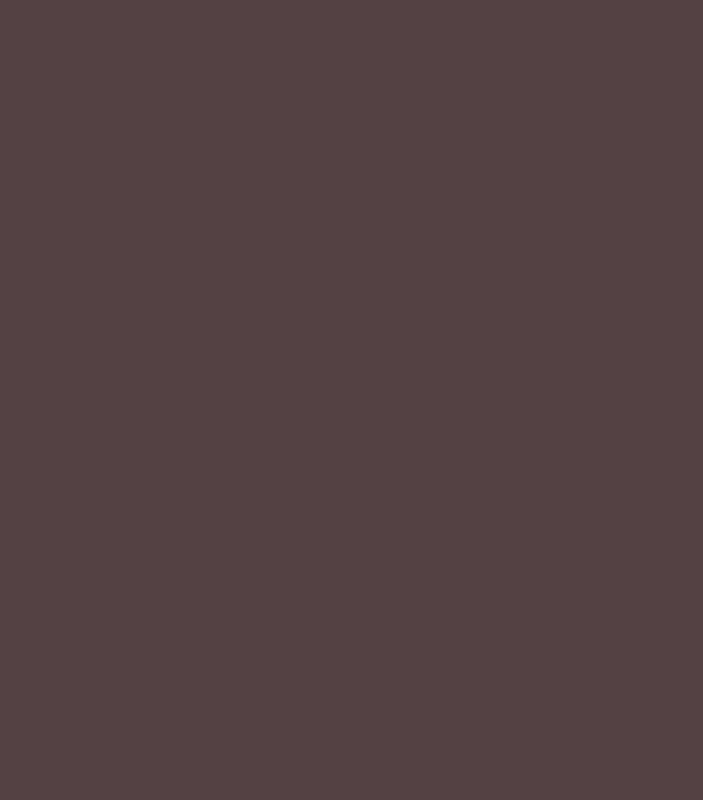
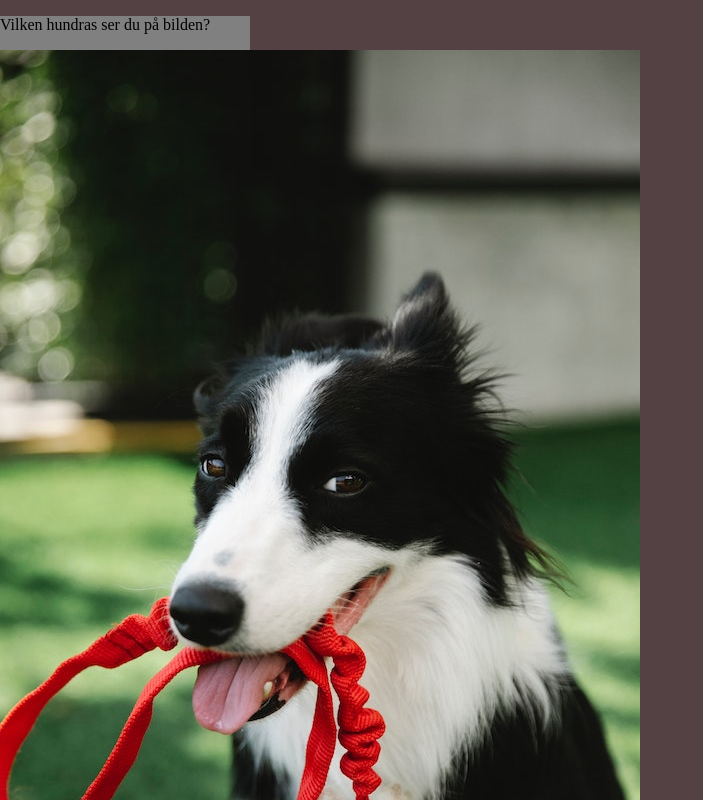
Before and after one commit to Sofilus/Git-inla-mning, a website built with Vite: page index.html in a window 1280 px wide. Both pictures are taken after a click on the button "Starta quizet". Shown: the top 800 px of the page, without its empty margins (0-703 px from the left). Built offline with nearby package versions, Linux system fonts and the light colour scheme.

Commit message:
ts - created html structure for question

```diff
--- a/index.html
+++ b/index.html
@@ -14,7 +14,7 @@
           <button id="startbtn">Starta quizet</button>
         </div>
       </section>
-      <div class="questions"></div>
+      <div class="questions" id="questions"></div>
       <div class="right-or-wrong"></div>
       <div class="result"></div>
     </main>
--- /dev/null
+++ b/src/Style/_questions.scss
@@ -0,0 +1,10 @@
+.questions{
+    width: 300px;
+    height: 500px;
+
+    .question-container{
+        width: 250px;
+        height: 400px;
+        background-color: grey;
+    }
+}
--- a/src/Style/style.scss
+++ b/src/Style/style.scss
@@ -1 +1,2 @@
 @import 'firstpage.scss';
+@import 'questions.scss';
--- a/src/main.ts
+++ b/src/main.ts
@@ -1,4 +1,7 @@
+import { Question } from './models/questions';
 import './Style/style.css'
+
+
 
 const startQuizBtn = document.querySelector('#startbtn') as HTMLButtonElement;
 
@@ -7,4 +10,66 @@ startQuizBtn?.addEventListener('click', hideFirstpage);
 function hideFirstpage () {
   const firstpage = document.querySelector('#firstpage') as HTMLDivElement;
   firstpage.classList.add('display-none');
+
+  createQuestionHtml(questionList[0]);
 };
+
+/*------- Question page ------------*/
+
+let questionList: Question[] = [
+  {
+    question: "Vilken hundras ser du på bilden?",
+    image: '/Images/border-collie.jpg',
+    buttons: ["Dalmatin", "Border colli", "Golden"],
+    rightAnswer: 1
+  }
+];
+
+function createQuestionHtml (question: Question) {
+
+  let container = document.querySelector('#questions') as HTMLDivElement;
+
+  let questionContainer = createQuestionDivContainer();
+  container?.appendChild(questionContainer);
+
+  let questionText = createQuestionPTag(question.question);
+  questionContainer.appendChild(questionText);
+
+  let questionImg = createQuestionImg(question.image);
+  questionContainer.appendChild(questionImg);
+
+  let answerBtns = createAnswerBtns(question.buttons);
+  for(let i = 0; i < 3; i++ )
+  questionContainer.appendChild(answerBtns[i]);
+}
+
+function createQuestionDivContainer () {
+  let questionContainer = document.createElement("div") as HTMLDivElement;
+  questionContainer.classList.add('question-container');
+  console.log(questionContainer);
+  return questionContainer;
+}
+
+function createQuestionPTag (question: string){
+  let questionText = document.createElement("p") as HTMLParagraphElement;
+  questionText.innerHTML= question
+  return questionText;
+}
+
+function createQuestionImg (image: string){
+  let questionImg = document.createElement("img") as HTMLImageElement;
+  questionImg.src = image
+  return questionImg;
+}
+
+function createAnswerBtns (buttons: string[])  {
+  let btnList: HTMLButtonElement[] = []
+  for (let i = 0; i < 3; i++) {
+   let answerBtn = document.createElement("btn") as HTMLButtonElement;
+   answerBtn.id = i.toString()
+   answerBtn.innerHTML = buttons[i]
+   btnList.push(answerBtn)
+
+  }
+  return btnList;
+};
--- /dev/null
+++ b/src/models/questions.ts
@@ -0,0 +1,6 @@
+export interface Question{
+    question: string,
+    image: string,
+    buttons: string[],
+    rightAnswer: number
+  };
```
Also changed, not shown: public/Images/border-collie.jpg (added), src/Style/style.css, 1 other file.
